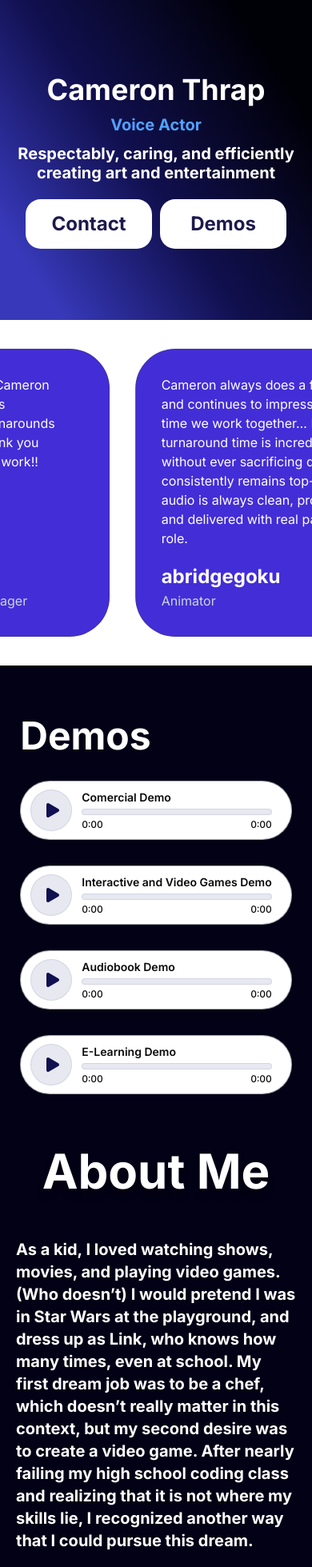
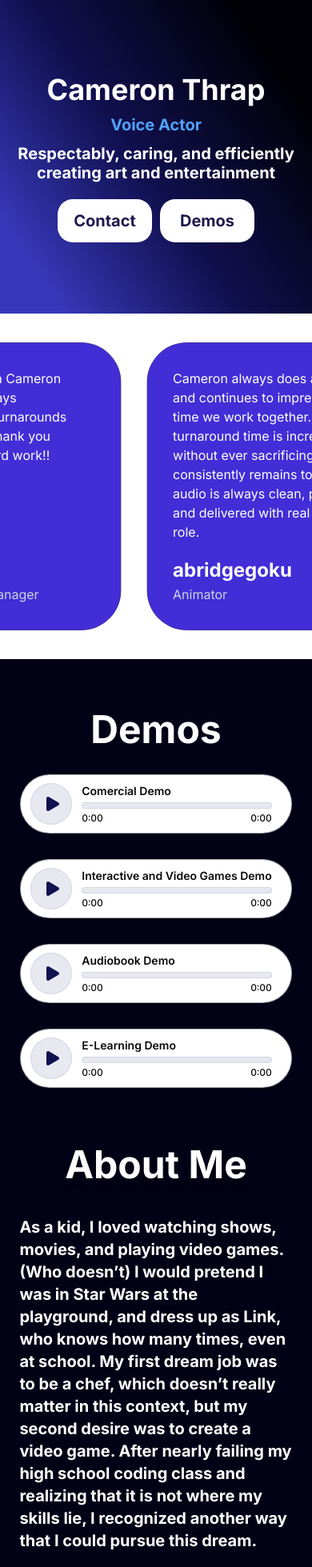
Before and after one commit to catthrap22/Cameron-Thrap-Portfolio, a Next.js app: page / in a window 390 px wide. Shown: the top 1959 px of the page at 80% size. Built offline with nearby package versions, Linux system fonts and the light colour scheme.

Commit message:
testing phase. commit and push to github

```diff
--- a/app/page.tsx
+++ b/app/page.tsx
@@ -4,7 +4,6 @@ import AboutMe from "@/components/AboutMe";
 import Policies from "@/components/Policies";
 import HeroSection from "@/components/HeroSection";
 import Testimonials from "@/components/Testimonials";
-import Filler from "@/components/Filler";
 
 export default function Home() {
   return (
@@ -14,8 +13,7 @@ export default function Home() {
         <Demos/>
         <AboutMe/>
         <Policies/>
-        <Filler/>
-        {/*<Footer/>*/}
+        <Footer/>
     </div>
   );
 }
--- a/components/AboutMe.tsx
+++ b/components/AboutMe.tsx
@@ -5,8 +5,8 @@ export default function AboutMe() {
     return (
         <section id="about" className="bg-[#030115] w-full h-full">
             <div className="flex flex-col items-center">
-                <h1 className="text-white text-6xl font-bold font-['Inter'] leading-16 [text-shadow:0px_8px_8px_rgb(0_0_0/0.25)]">About Me</h1>
-                <BentoGrid className="sm:w-full lg:w-275 py-8">
+                <h1 className="text-white text-5xl md:text-6xl lg:text-[84px] font-bold font-['Inter'] leading-16 [text-shadow:0px_8px_8px_rgb(0_0_0/0.25)] pb-0 lg:pb-8">About Me</h1>
+                <BentoGrid className="sm:w-full lg:w-275 py-8 max-w-7/8">
                     {AboutMeItems.map((item, i) => (
                         <BentoGridItem
                             id={item.id}
--- a/components/AboutMeBentoGrid.tsx
+++ b/components/AboutMeBentoGrid.tsx
@@ -38,22 +38,21 @@ export const BentoGridItem = (
 {
     return (
         <div
-            className={cn("row-span-1 relative overflow-hidden rounded-3xl group/bento justify-between flex flex-col space-y-4 ", className)}
+            className={cn("row-span-1 relative overflow-hidden group/bento justify-between flex flex-col space-y-4 ", className)}
         >
             <div className="w-full h-full absolute">
                 {img && (<img
                         src={img}
                         alt={img}
-                        className={cn(imgClassName, "object-cover object-center ")}
+                        className={cn(imgClassName, "object-cover object-center rounded-3xl")}
                     />)}
             </div>
             <div
-                className={cn(titleClassName, "group-hover/bento:translate-x-2 transition duration-200 relative md:h-full min-h-10 flex flex-col p-5 lg:p-10")}
+                className={cn(titleClassName, "group-hover/bento:translate-x-2 transition duration-200 relative md:h-full min-h-10 flex flex-col")}
             >
-                <div className="font-inter md:text-xs lg:text-base font-bold text-white z-10 text-xl font-inter md:text-start
+                <div className="font-inter text-xl lg:text-2xl font-bold text-white z-10 font-inter md:text-base
                  {/*text-center*/}
                  ">
-
                     {description}
                 </div>
 
--- a/components/Demos.tsx
+++ b/components/Demos.tsx
@@ -11,7 +11,7 @@ export default function Demos() {
         >
             <div className="flex flex-row justify-center items-stretch mx-8 my-16 lg:my-32 w-full lg:w-5/8 h-fit gap-8">
               <div className="space-y-8 w-full md:w-2/3 lg:w-1/2 flex flex-col justify-center">
-                  <h1 className="text-white text-5xl font-bold font-['Inter'] leading-12">Demos</h1>
+                  <h1 className="text-white text-5xl text-center sm:text-start font-bold font-['Inter'] leading-12">Demos</h1>
                   <AudioPlayer src="/src/Demos/CommercialCameronThrapDEMO.mp3" title="Comercial Demo" />
                   <AudioPlayer src="/src/Demos/InteractiveAndVideoGamesCameronThrapDEMO.mp3" title="Interactive and Video Games Demo" />
                   <AudioPlayer src="/src/Demos/AudiobookDemo.mp3" title="Audiobook Demo" />
--- a/components/Footer.tsx
+++ b/components/Footer.tsx
@@ -4,34 +4,34 @@ import Link from "next/link";
 export default function Footer() {
     return (
       <section
-        id="footer"
-        className="bg-[#030115] w-screen h-screen flex items-center justify-center relative z-0 "
+        id="contact"
+        className="bg-[#030115] w-full h-full flex items-center justify-center relative z-0 "
       >
-          <div className="flex items-center justify-center w-full bg-indigo-950 rounded-[50px]" >
+          {/*<div className="flex items-center justify-center w-full bg-indigo-950 rounded-[50px]" >*/}
               {/*<div className="w-full h-[467px] rounded-full relative z-1">*/}
               {/*    <div className="w-1/20 h-44 left-0 top-[156px] absolute bg-linear-to-b from-indigo-700 from-55% to-white rounded-[100px] to-125%" />*/}
 
               {/*</div>*/}
-              <div className=" w-full h-[467px] relative rounded-[100px] z-1">
-                  <div className="w-1/20 h-44 left-0 top-[156px] absolute bg-linear-to-b from-indigo-700 from-55% to-white rounded-[100px] to-125%" />
-                  <div className="w-1/20 h-64 left-[78.53px] top-25.5 absolute bg-linear-to-b from-indigo-700 from-55% to-white rounded-[100px] to-125%" />
-                  <div className="w-1/20 h-80 left-[157.07px] top-[77px] absolute bg-linear-to-b from-indigo-700 from-55% to-white rounded-[100px] to-125%" />
-                  <div className="w-1/20 h-96 left-[235.60px] top-[10px] absolute bg-linear-to-b from-indigo-700 from-55% to-white rounded-[100px] to-125%" />
-                  <div className="w-1/20 h-96 left-[314.13px] top-[85px] absolute bg-linear-to-b from-indigo-700 from-55% to-white rounded-[100px] to-125%" />
-                  <div className="w-1/20 h-96 left-[392.66px] top-[23px] absolute bg-linear-to-b from-indigo-700 from-55% to-white rounded-[100px] to-125%" />
-                  <div className="w-1/20 h-96 left-[471.20px] top-0 absolute bg-linear-to-b from-indigo-700 from-55% to-white rounded-[100px] to-125%" />
-                  <div className="w-1/20 h-96 left-[549.73px] top-[34px] absolute bg-linear-to-b from-indigo-700 from-55% to-white rounded-[100px] to-125%" />
-                  <div className="w-1/20 h-80 left-[628.26px] top-[77px] absolute bg-linear-to-b from-indigo-700 from-55% to-white rounded-[100px] to-125%" />
-                  <div className="w-1/20 h-96 left-[706.79px] top-[34px] absolute bg-linear-to-b from-indigo-700 from-55% to-white rounded-[100px] to-125%" />
-                  <div className="w-1/20 h-72 left-[785.33px] top-[103px] absolute bg-linear-to-b from-indigo-700 from-55% to-white rounded-[100px] to-125%" />
-                  <div className="w-1/20 h-80 left-[863.86px] top-[54px] absolute bg-linear-to-b from-indigo-700 from-55% to-white rounded-[100px] to-125%" />
-                  <div className="w-1/20 h-72 left-[942.39px] top-[85px] absolute bg-linear-to-b from-indigo-700 from-55% to-white rounded-[100px] to-125%" />
-                  <div className="w-1/20 h-64 left-[1020.92px] top-[116px] absolute bg-linear-to-b from-indigo-700 from-55% to-white rounded-[100px] to-125%" />
-                  <div className="w-1/20 h-44 left-[1099.46px] top-[148px] absolute bg-linear-to-b from-indigo-700 from-55% to-white rounded-[100px] to-125%" />
-              </div>
-          </div>
-          <div className="flex flex-col items-center justify-center absolute z-10 space-y-11.75">
-              <h1 className="text-white text-6xl font-bold font-['Inter'] text-center leading-16 [text-shadow:0px_8px_8px_rgb(0_0_0/0.25)]">level up your VO</h1>
+              {/*<div className=" w-full h-[467px] relative rounded-[100px] z-1">*/}
+              {/*    <div className="w-1/20 h-44 left-0 top-[156px] absolute bg-linear-to-b from-indigo-700 from-55% to-white rounded-[100px] to-125%" />*/}
+              {/*    <div className="w-1/20 h-64 left-[78.53px] top-25.5 absolute bg-linear-to-b from-indigo-700 from-55% to-white rounded-[100px] to-125%" />*/}
+              {/*    <div className="w-1/20 h-80 left-[157.07px] top-[77px] absolute bg-linear-to-b from-indigo-700 from-55% to-white rounded-[100px] to-125%" />*/}
+              {/*    <div className="w-1/20 h-96 left-[235.60px] top-[10px] absolute bg-linear-to-b from-indigo-700 from-55% to-white rounded-[100px] to-125%" />*/}
+              {/*    <div className="w-1/20 h-96 left-[314.13px] top-[85px] absolute bg-linear-to-b from-indigo-700 from-55% to-white rounded-[100px] to-125%" />*/}
+              {/*    <div className="w-1/20 h-96 left-[392.66px] top-[23px] absolute bg-linear-to-b from-indigo-700 from-55% to-white rounded-[100px] to-125%" />*/}
+              {/*    <div className="w-1/20 h-96 left-[471.20px] top-0 absolute bg-linear-to-b from-indigo-700 from-55% to-white rounded-[100px] to-125%" />*/}
+              {/*    <div className="w-1/20 h-96 left-[549.73px] top-[34px] absolute bg-linear-to-b from-indigo-700 from-55% to-white rounded-[100px] to-125%" />*/}
+              {/*    <div className="w-1/20 h-80 left-[628.26px] top-[77px] absolute bg-linear-to-b from-indigo-700 from-55% to-white rounded-[100px] to-125%" />*/}
+              {/*    <div className="w-1/20 h-96 left-[706.79px] top-[34px] absolute bg-linear-to-b from-indigo-700 from-55% to-white rounded-[100px] to-125%" />*/}
+              {/*    <div className="w-1/20 h-72 left-[785.33px] top-[103px] absolute bg-linear-to-b from-indigo-700 from-55% to-white rounded-[100px] to-125%" />*/}
+              {/*    <div className="w-1/20 h-80 left-[863.86px] top-[54px] absolute bg-linear-to-b from-indigo-700 from-55% to-white rounded-[100px] to-125%" />*/}
+              {/*    <div className="w-1/20 h-72 left-[942.39px] top-[85px] absolute bg-linear-to-b from-indigo-700 from-55% to-white rounded-[100px] to-125%" />*/}
+              {/*    <div className="w-1/20 h-64 left-[1020.92px] top-[116px] absolute bg-linear-to-b from-indigo-700 from-55% to-white rounded-[100px] to-125%" />*/}
+              {/*    <div className="w-1/20 h-44 left-[1099.46px] top-[148px] absolute bg-linear-to-b from-indigo-700 from-55% to-white rounded-[100px] to-125%" />*/}
+              {/*</div>*/}
+
+          <div className="flex flex-col items-center justify-center space-y-12 bg-[linear-gradient(235.86deg,rgb(0,0,7)_15.356%,rgb(17,16,80)_54.565%,rgb(55,57,186)_87.89%)] w-full h-1/2 lg:w-3/4 lg:h-[467px] rounded-[50px] p-8 md:p-16 mx-2 mb-16 lg:my-32">
+              <h1 className="text-white md:text-6xl font-bold font-['Inter'] text-center leading-16 [text-shadow:0px_8px_8px_rgb(0_0_0/0.25)] text-balance text-4xl ">level up your <span className="text-blue-400">VO</span></h1>
               <Button asChild className="h-16 w-50 rounded-[20px] bg-white text-2xl font-bold text-indigo-950 font-inter hover:text-blue-400">
                   <Link href="mailto:themathnight@gmail.com">
                       Contact Me
--- a/components/HeroSection.tsx
+++ b/components/HeroSection.tsx
@@ -1,7 +1,9 @@
 import {Button} from "@/components/ui/button";
 import Image from "next/image";
+import Link from "next/link";
 
 export default function HeroSection() {
+
     return (
         <section
             id="home"
@@ -22,18 +24,33 @@ export default function HeroSection() {
                 "
         >
             {/* this is the text blob on the right side of the page. */}
-            <div className="flex flex-col flex-1 items-center md:items-start">
-                <div className="text-white text-4xl lg:text-6xl font-bold font-['Inter'] leading-16 text-nowrap">Cameron Thrap</div>
-                <div className="text-blue-400 text-xl font-bold font-['Inter'] pb-3 leading-6">Voice Actor</div>
-                <div className="text-white text-xl font-bold font-['Inter'] leading-6 text-nowrap">Respectably, caring, and efficiently</div>
-                <div className="text-white text-xl font-bold font-['Inter'] leading-6 pb-3">creating art and entertainment </div>
-                <div className="space-x-2 py-2 flex flex-row">
-                    <Button className="h-16 w-40 rounded-[20px] bg-white text-2xl font-bold text-indigo-950 font-inter hover:text-blue-400">
-                        Contact
-                    </Button>
-                    <Button className="h-16 w-40 rounded-[20px] bg-white text-2xl font-bold text-indigo-950 font-inter hover:text-blue-400">
-                        Demos
-                    </Button>
+            <div className="flex flex-col flex-1 items-center md:items-start lg:space-y-7">
+                <div
+                    className="text-white text-4xl lg:text-[84px] font-bold font-['Inter'] leading-16 text-nowrap">Cameron
+                    Thrap
+                </div>
+                <div className="text-blue-400 text-xl lg:text-4xl font-bold font-['Inter'] pb-3 leading-6">Voice Actor
+                </div>
+                <div
+                    className="text-white text-xl lg:text-4xl font-bold font-['Inter'] leading-6 text-nowrap">Respectably,
+                    caring, and efficiently
+                </div>
+                <div className="text-white text-xl lg:text-4xl font-bold font-['Inter'] leading-6 pb-3">creating art and
+                    entertainment
+                </div>
+                <div className="space-x-2 py-2 lg:py-0 flex flex-row">
+                    <Link href="/#contact" style={{textDecoration: 'none'}}>
+                        <Button
+                            className="lg:h-16 lg:w-40 rounded-[20px] h-14 w-30 bg-white md:text-2xl text-xl font-bold text-indigo-950 font-inter hover:text-blue-400">
+                            Contact
+                        </Button>
+                    </Link>
+                    <Link href="/#demos" style={{textDecoration: 'none'}}>
+                        <Button
+                            className="lg:h-16 lg:w-40 rounded-[20px] h-14 w-30 bg-white md:text-2xl text-xl font-bold text-indigo-950 font-inter hover:text-blue-400">
+                            Demos
+                        </Button>
+                    </Link>
                 </div>
             </div>
 
--- a/components/Policies.tsx
+++ b/components/Policies.tsx
@@ -5,19 +5,20 @@ export default function Policies() {
     return (
         <section
             id="policies"
-            className="bg-[#030115] w-full h-full flex flex-col items-center justify-center relative z-0 p-8"
+            className="bg-[#030115] w-full h-full flex flex-col items-center justify-center relative z-0 p-0 md:p8 "
         >
-            <h1 className="pb-8 text-white text-6xl font-bold font-['Inter'] leading-16 [text-shadow:0px_8px_8px_rgb(0_0_0/0.25)]">Policies</h1>
+            <div className="flex justify-center flex-col items-center w-full h-full my-16 lg:my-32 p-2">
+            <h1 className="pb-8 text-white text-5xl md:text-6xl lg:text-[84px] font-bold font-['Inter'] leading-16 [text-shadow:0px_8px_8px_rgb(0_0_0/0.25)]">Policies</h1>
             <Accordion
                 type="single"
                 collapsible
-                className="sm:w-full lg:w-275 rounded-lg border bg-white text-indigo-950 shadow-[0px_4px_4px_0px_rgba(0,0,0,0.25)]"
+                className="sm:w-full lg:w-275 rounded-lg border bg-white text-indigo-950 shadow-[0px_4px_4px_0px_rgba(0,0,0,0.25)] "
             >
                 {PoliciesGridItems.map((item) => (
                     <AccordionItem
                         key={item.id}
                         value={item.title}
-                        className="border-b px-4 last:border-b-0"
+                        className="border-b px-4 last:border-b-0 "
                     >
                         <AccordionTrigger
                             className="text-2xl md:text-4xl p-6 font-bold font-inter leading-6">{item.title}
@@ -28,6 +29,7 @@ export default function Policies() {
                     </AccordionItem>
                 ))}
             </Accordion>
+                </div>
         </section>
     );
 }
--- a/package.json
+++ b/package.json
@@ -28,6 +28,8 @@
     "radix-ui": "^1.4.3",
     "react": "19.2.4",
     "react-dom": "19.2.4",
+    "react-router": "^7.16.0",
+    "react-router-dom": "^7.16.0",
     "shadcn": "^4.3.0",
     "tailwind-merge": "^3.5.0",
     "tw-animate-css": "^1.4.0",
```
Also changed, not shown: 1 other file (tests, documents, lock files or other folders).
